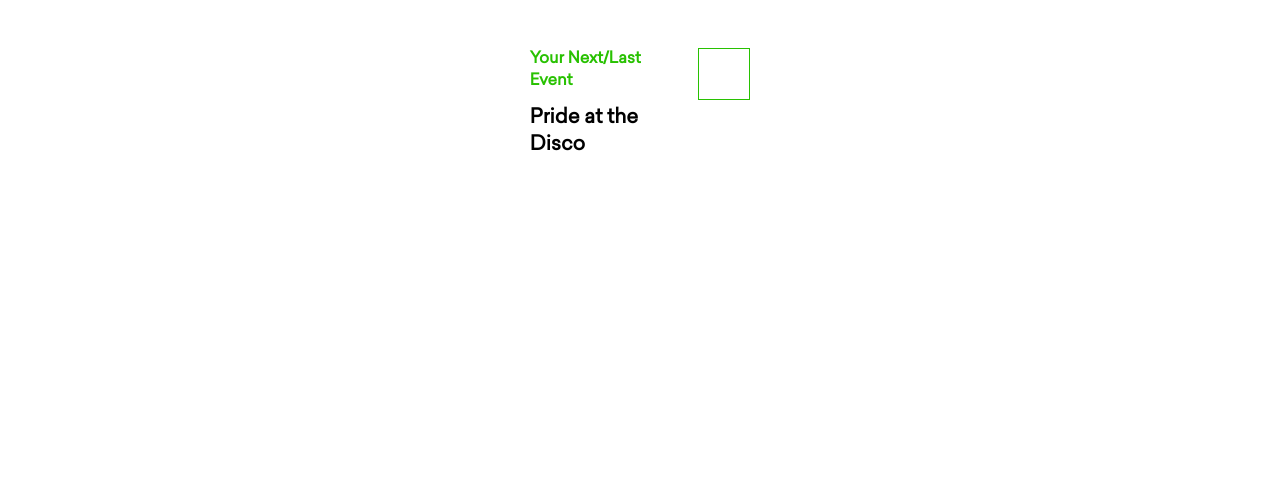
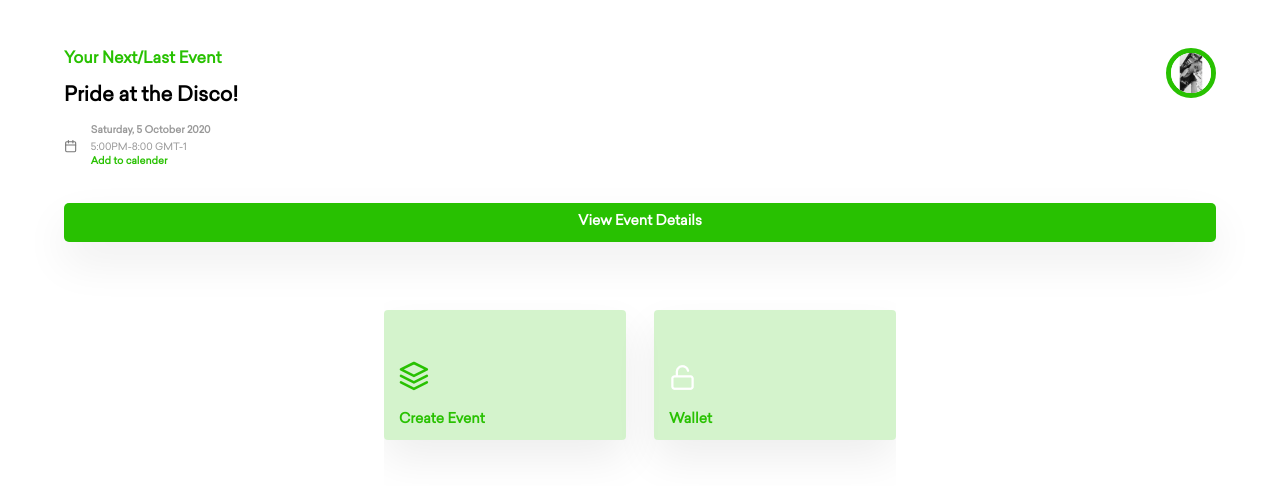
Before and after one commit to chibaba/owan, a React (Create React App) app: page /portal in a window 1280 px wide. Shown: the top 486 px of the page. Built offline with nearby package versions, Linux system fonts and the light colour scheme.

Commit message:
event portal implement

```diff
--- a/public/index.html
+++ b/public/index.html
@@ -21,7 +21,7 @@
       work correctly both with client-side routing and a non-root public URL.
       Learn how to configure a non-root public URL by running `npm run build`.
     -->
-    <title>React App</title>
+    <title>Link Up</title>
   </head>
   <body>
     <noscript>You need to enable JavaScript to run this app.</noscript>
--- /dev/null
+++ b/src/Components/DashBoardHomeCard/DashBoardCardLayout.js
@@ -0,0 +1,29 @@
+import React from 'react';
+import Styled from "styled-components"
+
+
+const DashBoardCardLayout=({children})=>{
+    return(
+        <DashboardContent>
+            {children}
+        </DashboardContent>
+
+    )
+}
+
+const DashboardContent = Styled.main`
+  width: 90%;
+  margin: auto;
+  padding: 10px 0;
+  display: flex;
+  flex-wrap: wrap;
+  justify-content: space-between;
+  overflow: scroll;
+  margin-bottom: 80px;
+  @media (min-width: 768px) {
+    width: 40%;
+  }
+
+`
+
+export default DashBoardCardLayout
--- a/src/Pages/EventPortal/index.jsx
+++ b/src/Pages/EventPortal/index.jsx
@@ -1,9 +1,15 @@
 import React from "react";
+
+import generateAppDateFormat from "../../Utils/currentDay";
+
 import styled from "styled-components";
 import { Link } from "react-router-dom";
 import Colors from "../../Commons/Colors";
+import Button from "../../Commons/Button";
+import DashBoardHomeCard from "../../Components/DashBoardHomeCard";
+import DashBoardCardLayout from "../../Components/DashBoardHomeCard/DashBoardCardLayout";
 
-const EventPortal = ({ currentEvent, profilePicture,date, time }) => {
+const EventPortal = ({ currentEvent, imageUrl, time }) => {
   return (
     <>
       <EventPortalHeader>
@@ -16,49 +22,105 @@ const EventPortal = ({ currentEvent, profilePicture,date, time }) => {
               Last Event
             </Link>
 
-            <CurrentEvent>{(currentEvent = "Pride at the Disco")}</CurrentEvent>
+            <CurrentEvent>
+              {(currentEvent = "Pride at the Disco!")}
+            </CurrentEvent>
           </NavEvent>
           <ProfileImage>
-
+            <img src={(imageUrl = "/assets/images/myk.jpg")} alt="profileImg" />
           </ProfileImage>
         </EventDetails>
+        <Calender>
+          <img src="/assets/calender.svg" alt="celender" />
+          <div>
+            <span className="date">{generateAppDateFormat()}</span>
+            <span className="time">{(time = "5:00PM-8:00 GMT-1")}</span>
+            <Link  to="" style={{ color: `${Colors.defaultGreen}` }}>Add to calender</Link>
+          </div>
+        </Calender>
+        <ButtonDiv>
+          <Button text="View Event Details" />
+        </ButtonDiv>
 
+        <DashBoardCardLayout>
+          <DashBoardHomeCard>
+            <img src="/assets/greenLayers.svg" alt="Create" />
+
+            <span>
+              <Link
+                to="/createEvent"
+                style={{ color: `${Colors.defaultGreen}` }}
+              >
+                Create Event
+              </Link>
+            </span>
+          </DashBoardHomeCard>
+          <DashBoardHomeCard>
+            <img src="/assets/images/icons/unlock.png" alt="Create" />
+            <span>Wallet</span>
+          </DashBoardHomeCard>
+        </DashBoardCardLayout>
       </EventPortalHeader>
     </>
   );
 };
 
 const EventPortalHeader = styled.header`
-  padding-top: 3rem ;
+  padding-top: 3rem;
   display: flex;
   flex-direction: column;
-  justify-content:center;
-  align-items: center;
+  justify-content: center;
+
   width: 100%;
 `;
 const EventDetails = styled.div`
+  width: 90%;
   display: flex;
-  justify-content:space-between;
-
-
+  justify-content: space-between;
+  margin: auto;
 `;
 const NavEvent = styled.div`
-
   font-size: 16px;
-  width: 70%;
 `;
 const CurrentEvent = styled.h1`
   font-size: 20px;
 `;
 const ProfileImage = styled.div`
-    width:50px;
-    height:50px;
-    border: 1px solid ${Colors.defaultGreen};
-img{
-    width:100%;
-    border-radius:50%;
-}
+  width: 40px;
+  height: 40px;
+  border-radius: 50%;
+  border: 5px solid ${Colors.defaultGreen};
+  overflow: hidden;
+  img {
+    width: 100%;
+    height: 100%;
+  }
 `;
-const DateDetails = styled.div``;
+const ButtonDiv = styled.div`
+  width: 90%;
+  margin: auto;
+  padding: 10px 0;
+  display: flex;
+  margin-top: 1.5rem;
+  margin-bottom: 3rem;
+`;
+const Calender = styled.div`
+  width: 90%;
+  margin: auto;
+  display: flex;
+
+  div {
+    display: flex;
+    flex-direction:column;
+    font-size: 10px;
+    margin-left: 0.8rem;
+    color:  #999999;
+    span.date{
+      font-weight: bold;
+      margin-bottom: 3px;
+    }
+
+  }
+`;
 
 export default EventPortal;
--- a/src/Pages/NewDashBoard/index.jsx
+++ b/src/Pages/NewDashBoard/index.jsx
@@ -2,6 +2,7 @@ import React from "react";
 import NewDashBoardLayout from "../../Components/NewDashBoardLayout";
 import Styled from "styled-components";
 import DashBoardHomeCard from "../../Components/DashBoardHomeCard";
+import DashBoardCardLayout from "../../Components/DashBoardHomeCard/DashBoardCardLayout"
 import Colors from '../../Commons/Colors'
 import { Link } from "react-router-dom";
 
@@ -9,7 +10,7 @@ const NewDashBoard = () => {
   return (
     <NewDashBoardLayout lastName="Opeyemi" firstName="Tamkloe">
       <OptionHeader>Here are a few things you can do</OptionHeader>
-      <DashboardContent>
+      <DashBoardCardLayout>
         <DashBoardHomeCard>
           <img src="/assets/greenLayers.svg" alt="Create" />
 
@@ -32,7 +33,7 @@ const NewDashBoard = () => {
           <img src="/assets/images/icons/unlock.png" alt="Create" />
           <span>Wallet</span>
         </DashBoardHomeCard>
-      </DashboardContent>
+      </DashBoardCardLayout>
     </NewDashBoardLayout>
   );
 };
@@ -43,20 +44,6 @@ const OptionHeader = Styled.h3`
   letter-spacing: 0.8px;
   text-align: center;
 `;
-const DashboardContent = Styled.main`
-  width: 90%;
-  margin: auto;
-  padding: 10px 0;
-  display: flex;
-  flex-wrap: wrap;
-  justify-content: space-between;
-  overflow: scroll;
-  margin-bottom: 80px;
-  @media (min-width: 768px) {
-    width: 40%;
-  }
-
-`
 
 
 
```
Also changed, not shown: public/assets/calender.svg (added), public/assets/images/myk.JPG (added).
